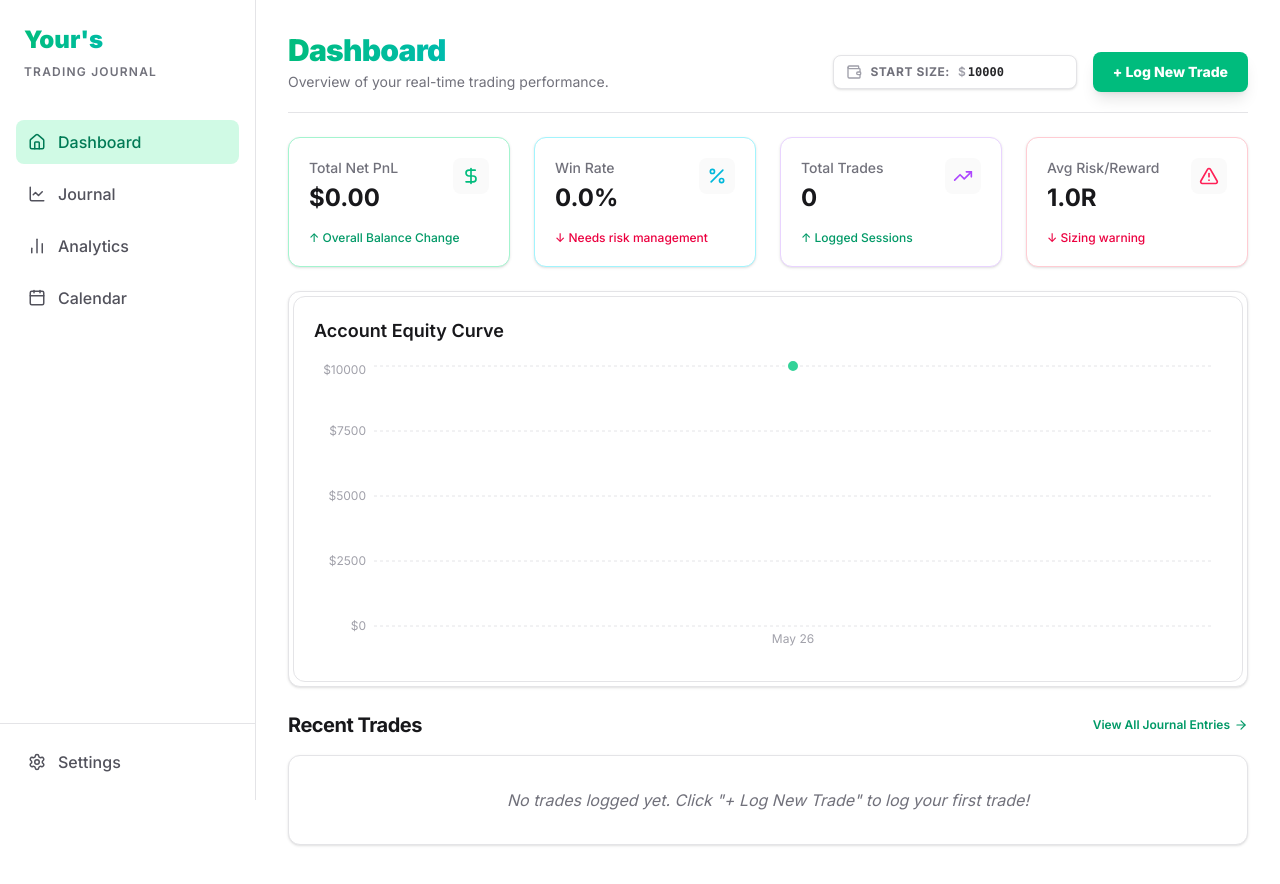
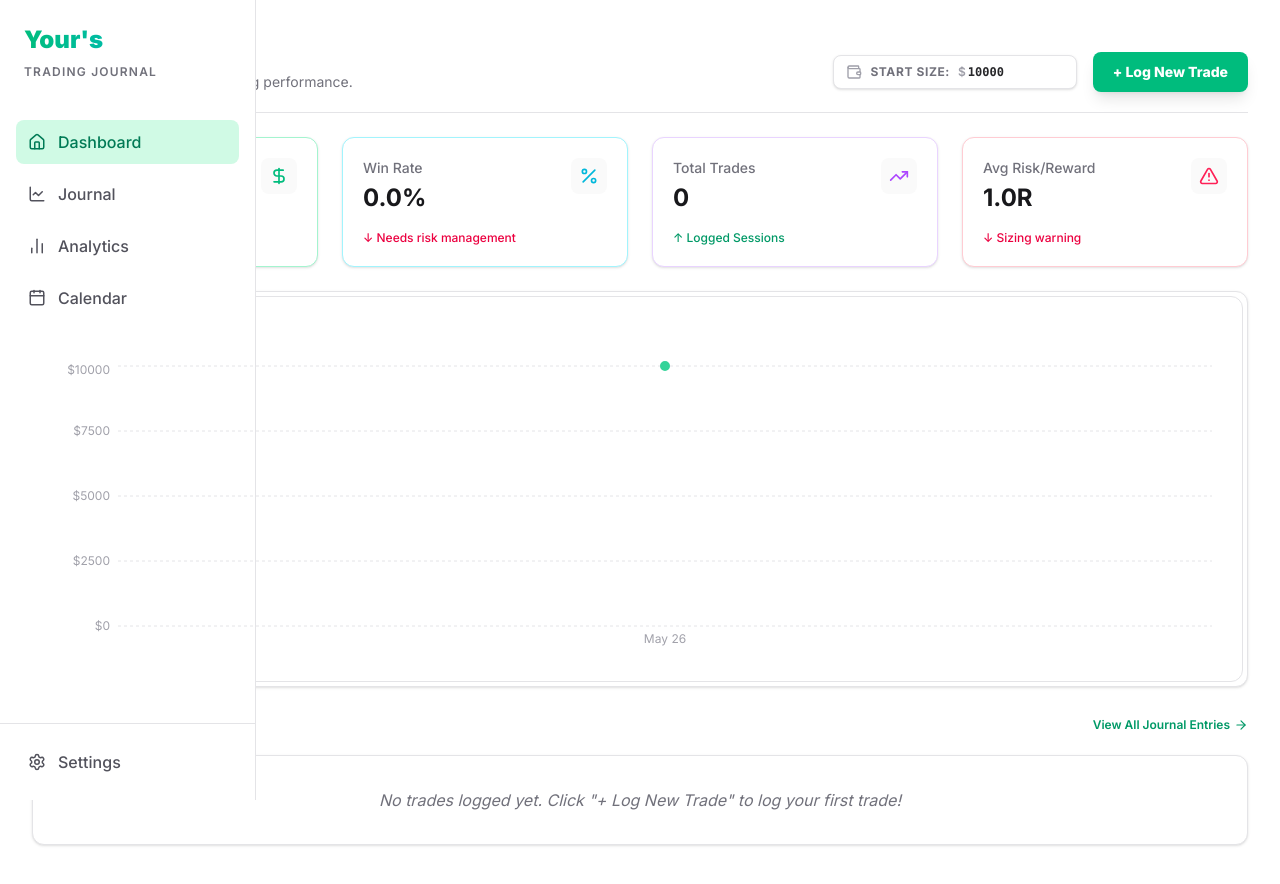
Before and after one commit to jitsmep/trading-journal, a Next.js app: page / in a window 1280 px wide. Shown: the top 884 px of the page. Built offline with nearby package versions, Linux system fonts and the light colour scheme.

Commit message:
Update layout.tsx

```diff
--- a/src/app/layout.tsx
+++ b/src/app/layout.tsx
@@ -22,9 +22,11 @@ export default function RootLayout({
       <body className={`${inter.className} min-h-screen bg-white dark:bg-zinc-950 text-zinc-900 dark:text-zinc-100 transition-colors duration-300`}>
         <ThemeProvider attribute="class" defaultTheme="system" enableSystem>
           <TradesProvider>
-            <div className="flex">
+            {/* Added relative flex flex-col md:flex-row layout rules */}
+            <div className="relative flex flex-col md:flex-row min-h-screen">
               <Sidebar />
-              <main className="flex-1 ml-64 p-8 overflow-y-auto min-h-screen">
+              {/* Removed the hardcoded ml-64 margin on small screens */}
+              <main className="flex-1 w-full p-4 md:p-8 overflow-x-hidden overflow-y-auto">
                 {children}
               </main>
             </div>
```
